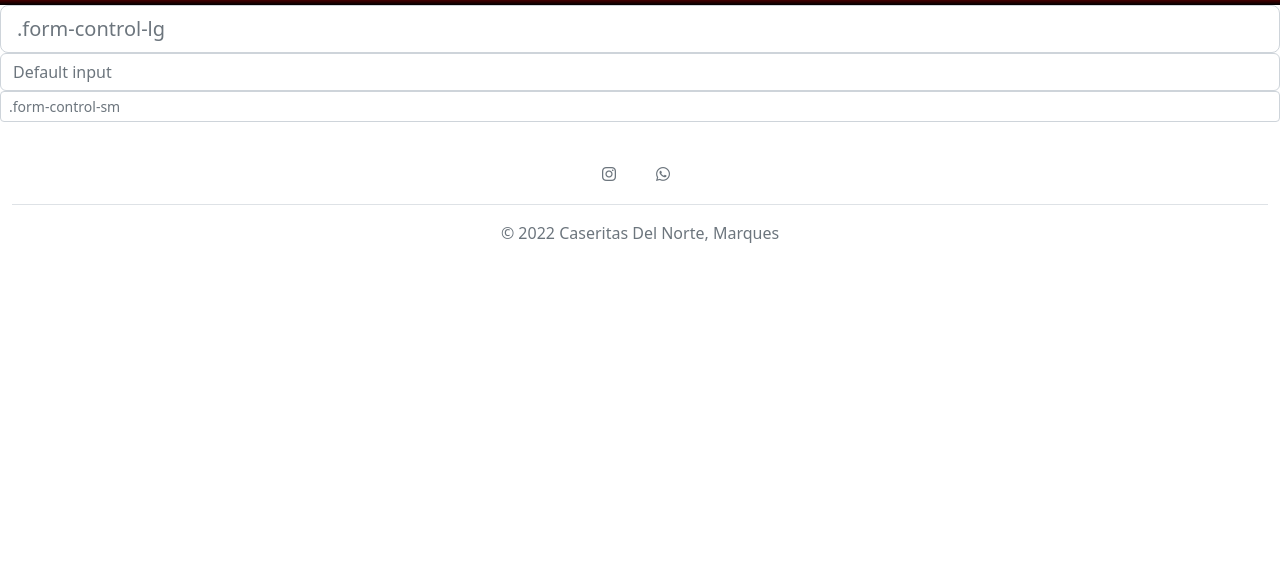
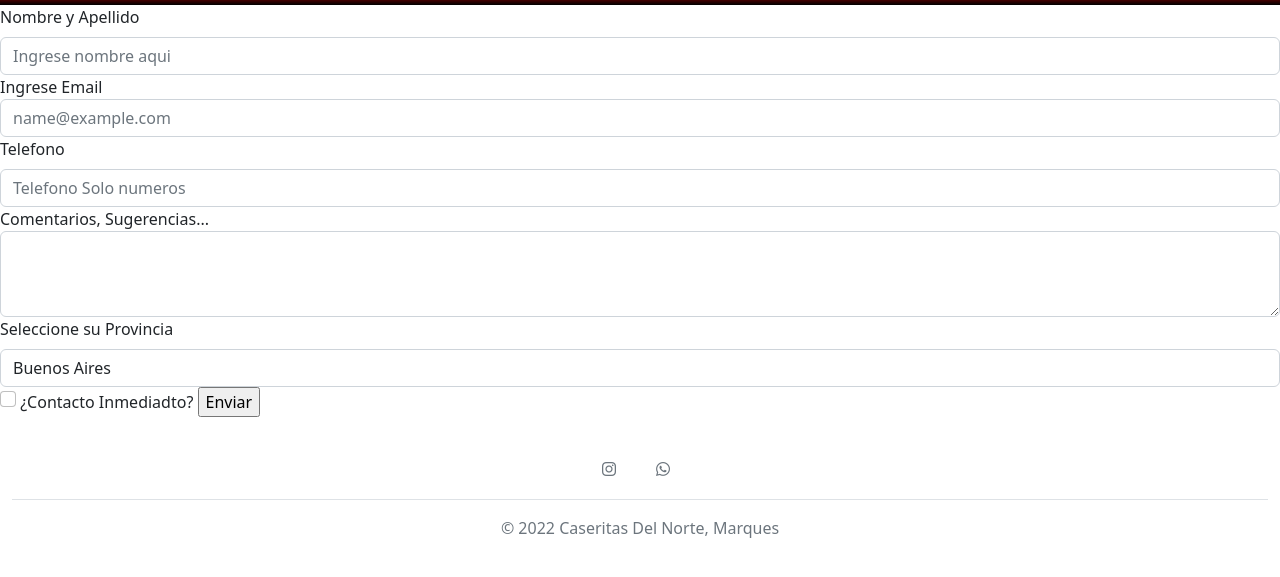
Before and after one commit to MarceloB94/PF-Berardo, a plain HTML site: page pages/contacto.html in a window 1280 px wide. Shown: the part 51-628 px from the top of the page. Drawn offline with nearby package versions, Linux system fonts and the light colour scheme.

Commit message:
Creacion de formulario con boostrap

```diff
--- a/pages/contacto.html
+++ b/pages/contacto.html
@@ -49,10 +49,34 @@
   </header>
   <!--Fin Navbar-->
   <!--Inicio Body-->
-  <input class="form-control form-control-lg" type="text" placeholder=".form-control-lg" aria-label=".form-control-lg example">
-<input class="form-control" type="text" placeholder="Default input" aria-label="default input example">
-<input class="form-control form-control-sm" type="text" placeholder=".form-control-sm" aria-label=".form-control-sm example">
+  <form action="">
+  <div class="mb-3">
+    <label for="exampleFormControlInput1" class="form-label">Nombre y Apellido</label>
+    <input class="form-control" type="text" placeholder="Ingrese nombre aqui" aria-label="defau
 
+    <label for="exampleFormControlInput1" class="form-label">Ingrese Email</label>
+    <input type="email" class="form-control" id="exampleFormControlInput1" placeholder="name@example.com">
+
+    <label for="exampleFormControlInput1" class="form-label">Telefono</label>
+    <input class="form-control" type="text" placeholder="Telefono Solo numeros" aria-label="defau
+    <label for="exampleFormControlTextarea1" class="form-label">Comentarios, Sugerencias...</label>
+    <textarea class="form-control" id="exampleFormControlTextarea1" rows="3"></textarea>
+
+    <label for="exampleFormControlTextarea1" class="form-label">Seleccione su Provincia</label>
+    <select class="form-control" id="exampleFormControlTextarea1" rows="3"></textarea>
+        <option value="Buenos Aires">Buenos Aires</option>
+        <option value="Cordoba">Cordoba</option>
+        <option value="Mendoza">Mendoza</option>
+        <option value="Santa Fe">Santa Fe</option>
+        <option value="San Luis">San Luis</option>
+
+        <input class="form-check-input" type="checkbox" value="1" id="flexCheckIndeterminate">
+        <label class="form-check-label" for="flexCheckIndeterminate">
+          ¿Contacto Inmediadto?
+        </label>
+    <input type="submit" class="botonform" value="Enviar">
+  </div>
+</form>
 <!--Fin Body-->
 
   <!--Footer-->
```
